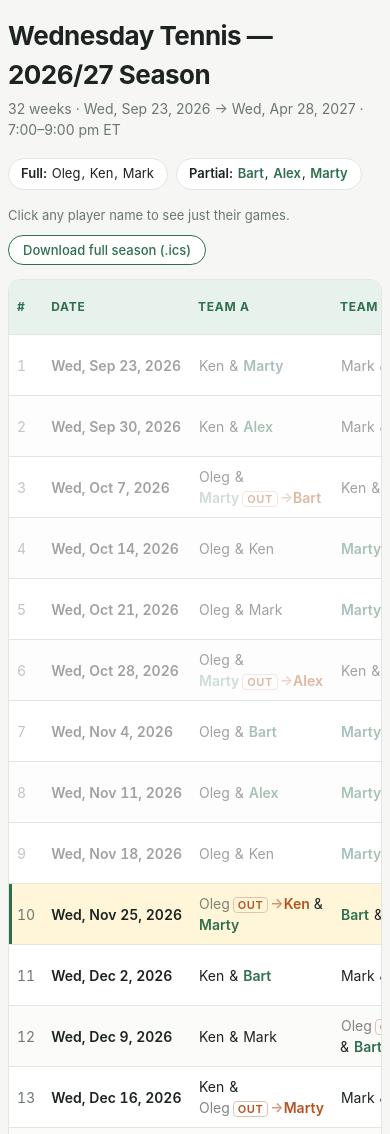
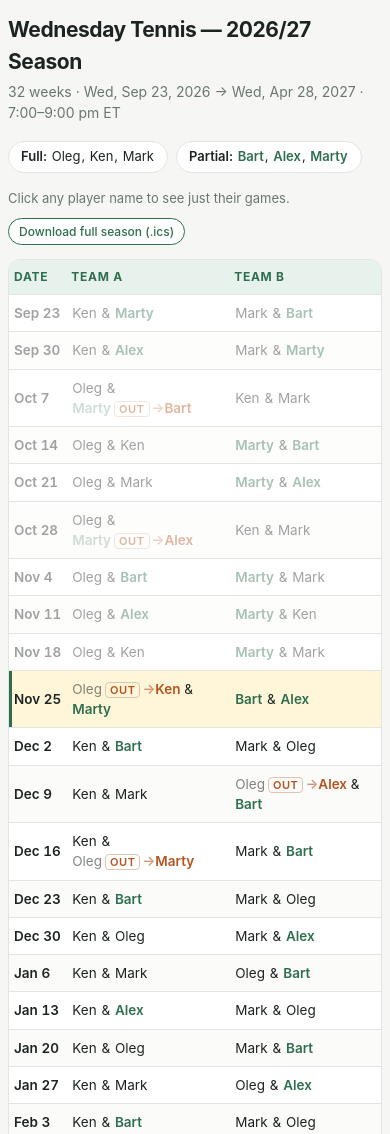
Before and after one commit to zirben0/Southampton_Tennis_26_27, a plain HTML site: page index.html in a window 390 px wide. Shown: the top 1134 px of the page. Drawn offline with Linux system fonts and the light colour scheme.

Commit message:
Add files via upload

```diff
--- a/index.html
+++ b/index.html
@@ -16,7 +16,8 @@
   .wrap{max-width:940px;margin:0 auto}
   h1{margin:0 0 4px;font-size:26px;letter-spacing:-.02em}
   .sub{color:var(--muted);margin:0 0 18px;font-size:14px}
-  .card{background:var(--card);border:1px solid var(--line);border-radius:12px;overflow:hidden}
+  .card{background:var(--card);border:1px solid var(--line);border-radius:12px;overflow-x:auto}
+  .dshort{display:none}
   table{width:100%;border-collapse:collapse}
   th,td{padding:11px 14px;text-align:left;border-bottom:1px solid var(--line);font-size:15px}
   thead th{background:var(--accent-soft);color:var(--accent);font-size:12px;text-transform:uppercase;
@@ -57,6 +58,18 @@
   tbody tr.dim{display:none}
   @media print{.bar,.clear{display:none}}
   @media (max-width:640px){th,td{padding:9px 8px;font-size:14px}body{padding:16px 8px 50px}}
+  /* phone portrait: trim the widest pieces so the table fits without scrolling */
+  @media (max-width:560px){
+    h1{font-size:21px}
+    body{padding:14px 8px 44px}
+    th,td{padding:8px 5px;font-size:13.5px}
+    .dlong{display:none} .dshort{display:inline}
+    td.wk,thead th:first-child{display:none}   /* week number */
+    td.out,thead th:last-child{display:none}   /* sitting out */
+    .out{font-size:12px}
+    .counts table{max-width:100%}
+    .dl,.clear{font-size:12px;padding:5px 10px}
+  }
   @media print{body{background:#fff}tbody tr.past{opacity:1}.note{display:none}}
 </style>
 </head>
@@ -95,7 +108,7 @@
   that player&rsquo;s games (7&ndash;9 pm ET, with a 2-hour reminder). Opens in Apple Calendar,
   Google Calendar and Outlook.
 </p>
-<p class="note" style="margin-top:10px">Version <span id="ver">2026-11-24</span></p>
+<p class="note" style="margin-top:10px">Version <span id="ver">2026-11-24-c</span></p>
 <script>
 const CONFIG = {
   time:"7:00\u20139:00 pm ET",      // display label
@@ -127,6 +140,7 @@ const COSTS = {"Oleg":{"games":28,"fee":774.5,"rate":27.66},"Ken":{"games":29,"f
 
 const parse=s=>{const[y,m,d]=s.split("-").map(Number);return new Date(y,m-1,d)};
 const fmt=d=>d.toLocaleDateString("en-US",{weekday:"short",month:"short",day:"numeric",year:"numeric"});
+const fmtShort=d=>d.toLocaleDateString("en-US",{month:"short",day:"numeric"});
 const today=new Date();today.setHours(0,0,0,0);
 const dts=WEEKS.map(w=>parse(w.d));
 const nextIdx=dts.findIndex(d=>d>=today);
@@ -151,7 +165,9 @@ function renderRows(){
     if(sel && !plays) cls+=" dim";
     if(subbed) cls+=" subrow";
     const sitting=w.out.filter(p=>!subsFor(w.d).some(x=>x.in===p)).map(name).join(", ");
-    return '<tr class="'+cls+'"><td class="wk">'+w.n+'</td><td class="date">'+fmt(dts[i])+'</td>'
+    return '<tr class="'+cls+'"><td class="wk">'+w.n+'</td>'
+      +'<td class="date"><span class="dlong">'+fmt(dts[i])+'</span>'
+      +'<span class="dshort">'+fmtShort(dts[i])+'</span></td>'
       +'<td data-label="A">'+w.a.map(p=>slot(p,w.d)).join(" &amp; ")+'</td>'
       +'<td data-label="B">'+w.b.map(p=>slot(p,w.d)).join(" &amp; ")+'</td>'
       +'<td class="out" data-label="Out">'+sitting+'</td></tr>';
```
